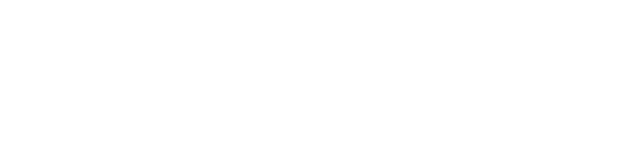
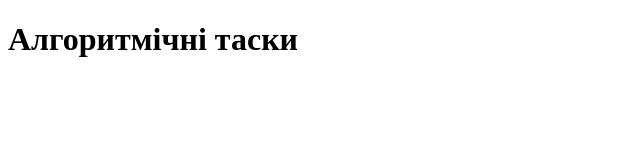
Before and after one commit to romanovskyroma/alg-task, a plain HTML site: page index.html in a window 1280 px wide. Shown: the whole page, without its empty margins (0-640 px from the left). Drawn offline with Linux system fonts and the light colour scheme.

Commit message:
Update index.html

```diff
--- a/index.html
+++ b/index.html
@@ -6,6 +6,7 @@
     <title>Alg Task</title>
 </head>
 <body>
+    <h1>Алгоритмічні таски</h1>
     <script src="alg.js"></script>
 </body>
 </html>
```
